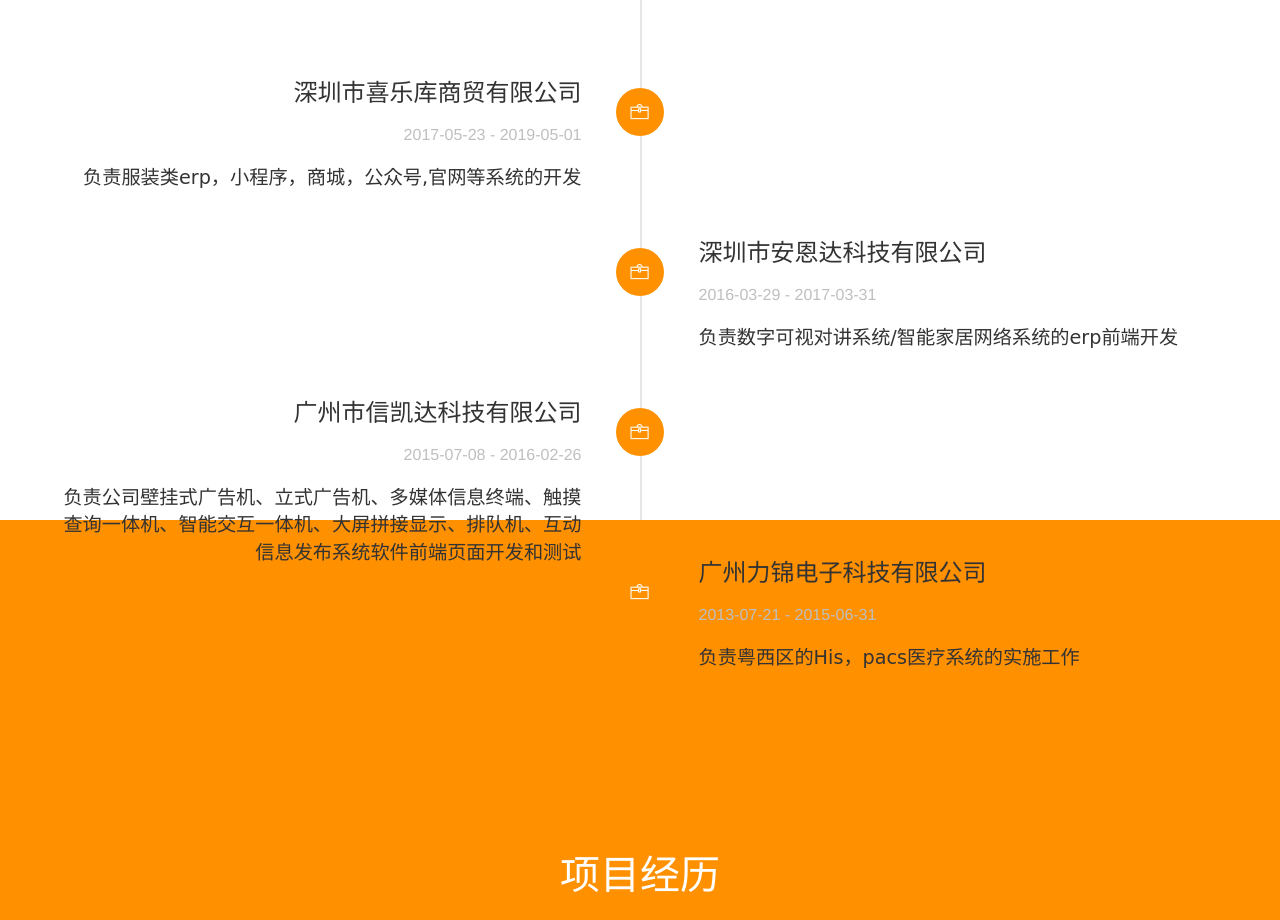
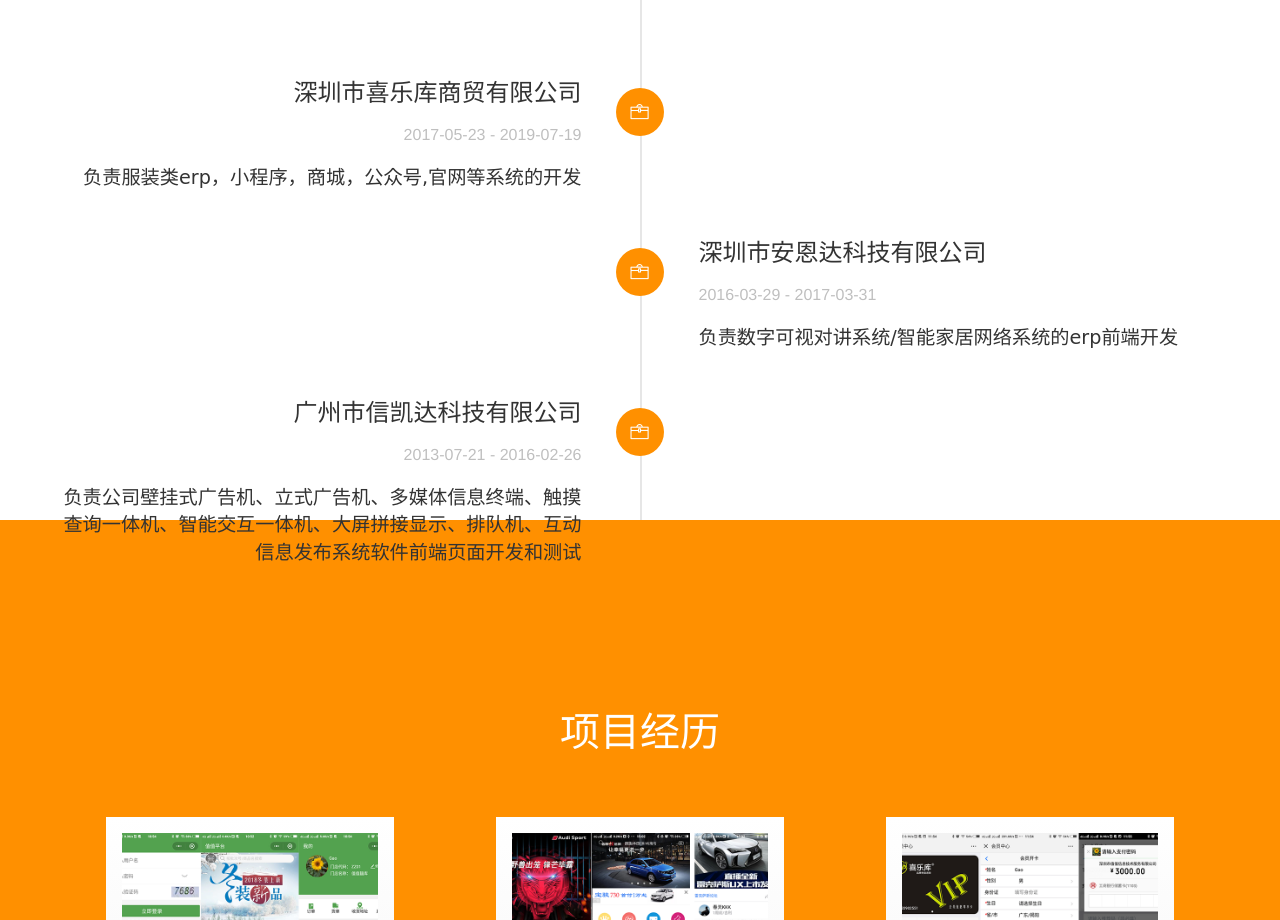
Before and after one commit to junkouhuang/resume, a plain HTML site: page index.html in a window 1280 px wide. Shown: the part 1280-2200 px from the top of the page. Drawn offline with Linux system fonts and the light colour scheme.

Commit message:
Update index.html

```diff
--- a/index.html
+++ b/index.html
@@ -121,7 +121,7 @@
 										</div>
 										<div class="leftModuleContainer">
 											<h3>深圳市喜乐库商贸有限公司</h3>
-											<h4>2017-05-23 - 2019-05-01</h4>
+											<h4>2017-05-23 - 2019-07-19</h4>
 											<p>负责服装类erp，小程序，商城，公众号,官网等系统的开发</p>
 										</div>
 									</li>
@@ -141,11 +141,11 @@
 										</div>
 										<div class="leftModuleContainer">
 											<h3>广州市信凯达科技有限公司</h3>
-											<h4>2015-07-08 - 2016-02-26</h4>
+											<h4>2013-07-21 - 2016-02-26</h4>
 											<p>负责公司壁挂式广告机、立式广告机、多媒体信息终端、触摸查询一体机、智能交互一体机、大屏拼接显示、排队机、互动信息发布系统软件前端页面开发和测试</p>
 										</div>
 									</li>
-									<li class="right  ">
+									<!--<li class="right  ">
 										<div class="rightModuleIco">
 											<i class="iconfont icon-gongzuojingli"></i>
 										</div>
@@ -154,7 +154,7 @@
 											<h4>2013-07-21 - 2015-06-31</h4>
 											<p>负责粤西区的His，pacs医疗系统的实施工作</p>
 										</div>
-									</li>
+									</li>-->
 								</ul>
 							</div>
 						</div>
```
